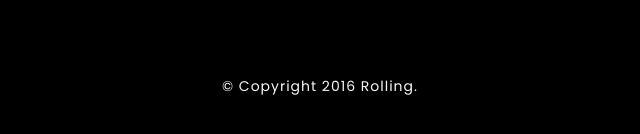
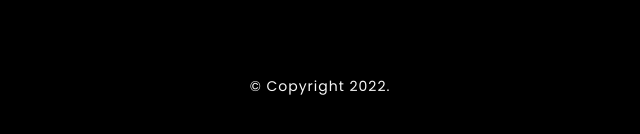
Before and after one commit to anthertouna/anthertouna.github.io, a plain HTML site: page index.html in a window 1280 px wide. Shown: the part 5178-5312 px from the top of the page, 320-960 px from the left. Drawn offline with Linux system fonts and the light colour scheme.

Commit message:
ubah copyright

```diff
--- a/index.html
+++ b/index.html
@@ -549,7 +549,7 @@
                     </div>
 
                     <div class="col-md-4 text-center">
-                        <p>© Copyright 2016 Rolling.</p>
+                        <p>© Copyright 2022.</p>
                     </div>
 
                     <div class="col-md-4 uipasta-credit text-right">
```
